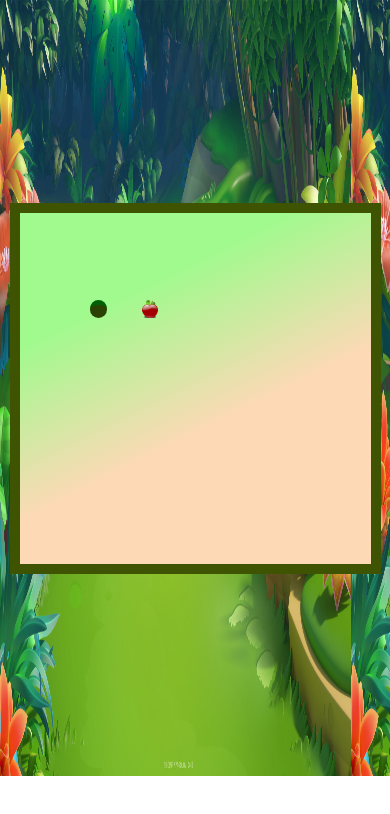
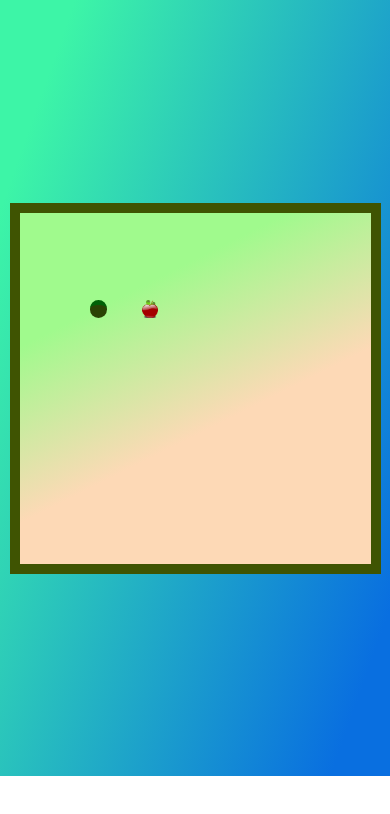
Before and after one commit to vansh-kapila/Snake-Game, a plain HTML site: page index.html in a window 390 px wide. Drawn offline with Linux system fonts and the light colour scheme.

Commit message:
Changes in responsiveness

```diff
--- a/styles.css
+++ b/styles.css
@@ -49,6 +49,7 @@
 @media (max-width:480px) {
     #body {
         min-height: 92vh;
-        background-size: 90vw 92vh;
+        background-image: linear-gradient(109.6deg, rgba(61, 245, 167, 1) 11.2%, rgba(9, 111, 224, 1) 91.1%);
+        background-size: 100vw 92vh;
     }
 }
```
